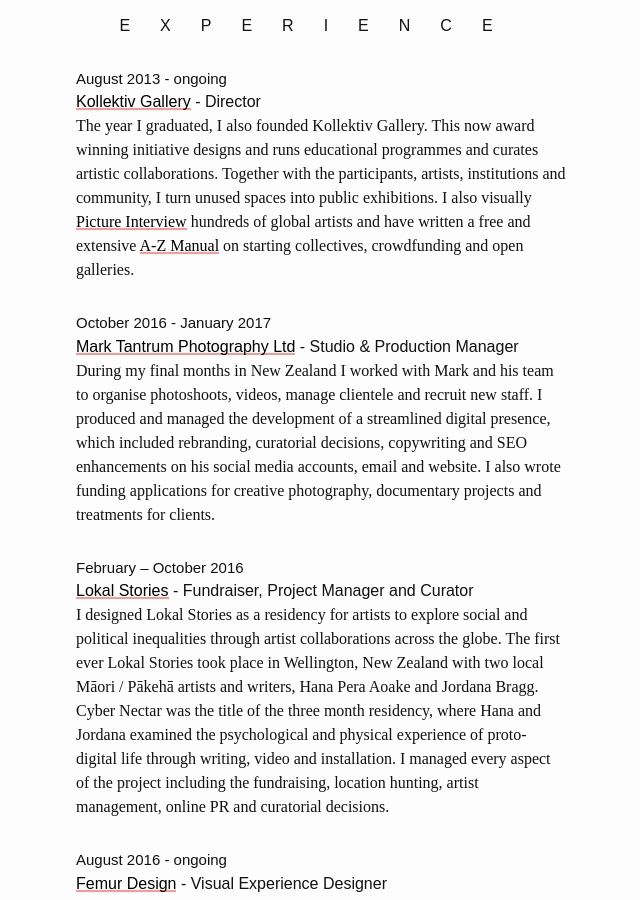
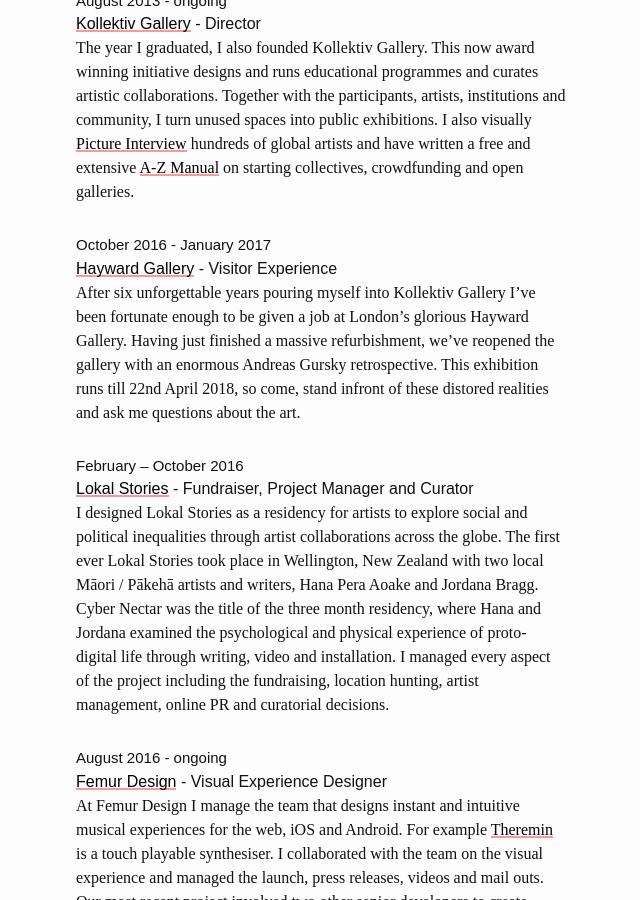
Before and after one commit to sophiegoblin/sophiegoblin.github.io, a Jekyll site: the page built from index.md, in a window 1280 px wide and 900 px high, scrolled down 2448 px. Shown: the whole window, without its empty margins (319-959 px from the left). Built offline with Jekyll 4.4.1, drawn with Linux system fonts in a browser that asks for light colours; nearby versions of some CDN libraries; some of the changed text lies outside the part shown.

```diff
--- a/index.md
+++ b/index.md
@@ -19,9 +19,6 @@ My existence till now has been distilled with insights from my brother's interes
 Like other millennials, I watched the internet enter it's adolescence and anonymously sought thrills from fascinating and disturbing chatrooms. These days I listen to science podcasts and pay attention at futurist talks. Empathy, mental health, social action and being a good ally play a huge role in my self initiated projects. As you read this, I'm planning a new project which explores how technology is changing the human workforce and as a result, impacting our psychological state.
 
 During 2016 I was honoured to be awarded funding by Creative New Zealand to produce the first ever [Lokal Stories](https://www.kollektivgallery.com/lokalstories) with two Māori / Pākehā feminist artists and writers. Our collaboration explored and dismantled the ways in which the hetero-patriarchal, neo-colonial culture we live in has shaped online identities and harassment today.
-
-Right now I'm residing in Melbourne, Australia eager to start new projects and collborations.
-
 
 
 ![Lines on arm](/img/lines/mangled_face.jpg "self portrait")
@@ -62,9 +59,8 @@ The year I graduated, I also founded Kollektiv Gallery. This now award winning i
 
 ###### October 2016 - January 2017
 
-##### [Mark Tantrum Photography Ltd](http://marktantrum.photoshelter.com/index) - Studio & Production Manager
-During my final months in New Zealand I worked with Mark and his team to organise photoshoots, videos, manage clientele and recruit new staff. I produced and managed the development of a streamlined digital presence, which included rebranding, curatorial decisions, copywriting and SEO enhancements on his social media accounts, email and website. I also wrote funding applications for creative photography, documentary projects and treatments for clients.
-
+##### [Hayward Gallery](https://www.southbankcentre.co.uk/venues/hayward-gallery) - Visitor Experience
+After six unforgettable years pouring myself into Kollektiv Gallery I've been fortunate enough to be given a job at London's glorious Hayward Gallery. Having just finished a massive refurbishment, we've reopened the gallery with an enormous Andreas Gursky retrospective. This exhibition runs till 22nd April 2018, so come, stand infront of these distored realities and ask me questions about the art.
 
 ###### February – October 2016
 
```
Also changed, not shown: _posts/2016-05-17-this-is-where-i'll-write.md (added, +14 -0 lines), girl-stff.md (+0 -4 lines).
